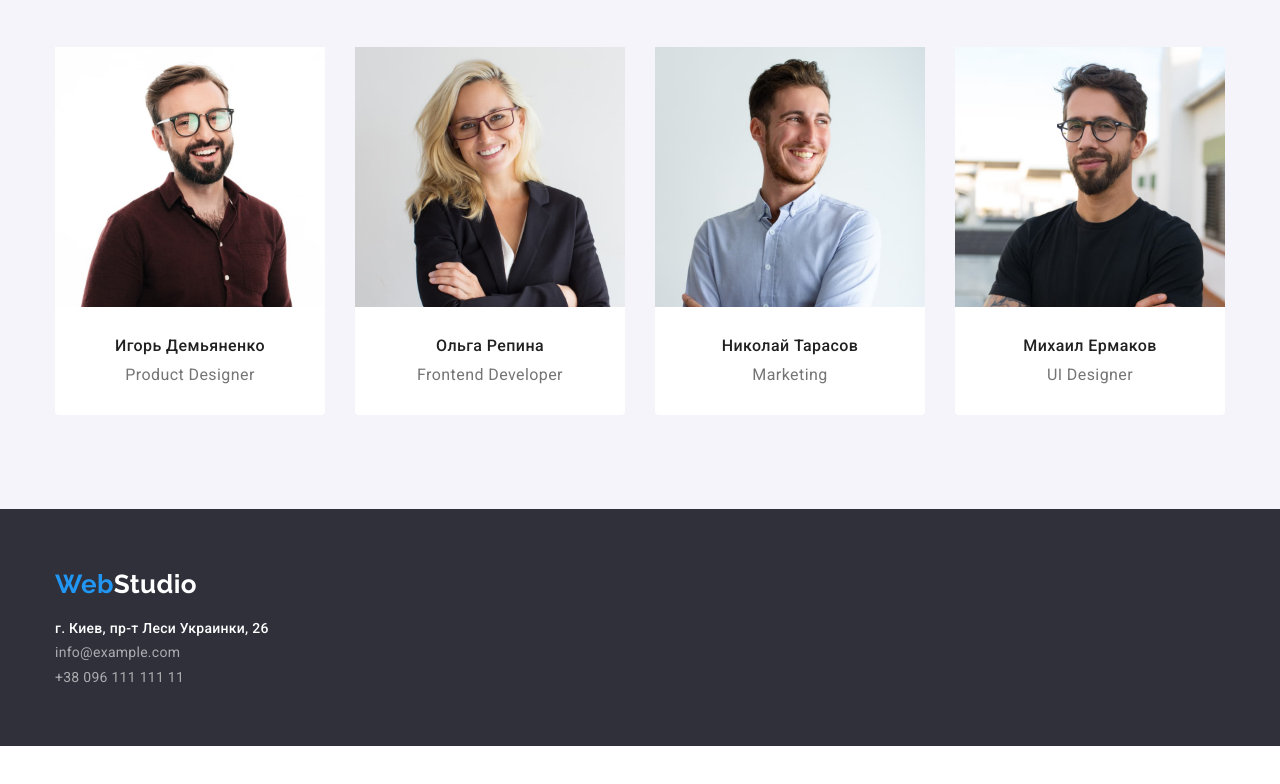
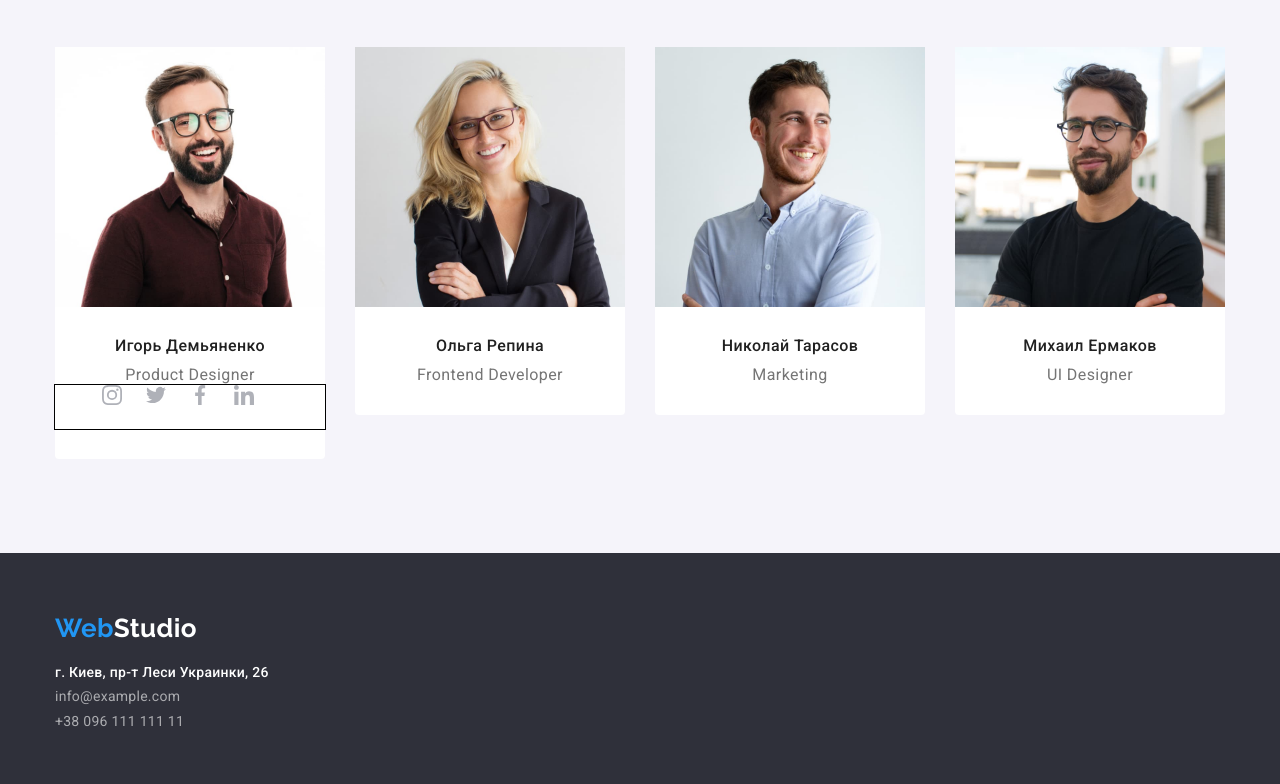
Before and after one commit to JulieJud/goit-markup-hw-04, a plain HTML site: page index.html in a window 1280 px wide. Shown: the part 1585-2369 px from the top of the page. Before the commit the page ends 2331 px from the top, so only its background shows below. Drawn offline with nearby package versions, Linux system fonts and the light colour scheme.

Commit message:
soc seti

```diff
--- a/css/common.css
+++ b/css/common.css
@@ -19,6 +19,7 @@ html {
   --card-set-gap: 30px;
   --header-border: rgba(236, 236, 236, 1);
   --card-border: rgba(238, 238, 238, 1);
+  --social-icon: rgba(175, 177, 184, 1);
 }
 
 body {
--- a/css/main.css
+++ b/css/main.css
@@ -205,6 +205,41 @@
   width: 370px;
 }
 
+/*social links section */
+.action {
+  display: flex;
+  justify-content: center;
+  align-items: center;
+  margin: 0;
+  padding: 0;
+  outline: 1px solid black;
+  list-style: none;
+}
+
+.action .icon {
+  display: block;
+  border-radius: 54%;
+  width: 44px;
+  height: 44px;
+  padding: 0;
+  border: none;
+  background-color: var(--primary-bg-color);
+}
+
+.action .icon:hover {
+  background-color: var(--accent-color);
+}
+
+.social {
+  width: 20px;
+  height: 20px;
+  fill: var(--social-icon);
+}
+
+.social:hover {
+  fill: var(--primary-bg-color);
+}
+
 /* цвет основной текста  #212121*/
 /* цвет вторичный текста #757575*
 /* белый*color: #FFFFFF */
--- a/index.html
+++ b/index.html
@@ -123,6 +123,40 @@
                 <div class="title-card">
                 <h3 class="title name">Игорь Демьяненко</h3>
                 <p class="position">Product Designer</p>
+                <ul class="action">
+                    <li>
+                        <a href="" class="icon">
+                            <svg class="social">
+                                <use href="./images/symbol-def.svg#icon-instagram-2-1"></use>
+                            </svg>
+
+                        </a>
+                    </li>
+                    <li>
+                        <a href="" class="icon">
+                            <svg class="social">
+                                <use href="./images/symbol-def.svg#icon-twitter-1-1"></use>
+                            </svg>
+
+                     </a>
+                    </li>
+                    <li>
+                        <a href="" class="icon">
+                            <svg class="social">
+                                <use href="./images/symbol-def.svg#icon-facebook-1-1"></use>
+                            </svg>
+
+                        </a>
+                    </li>
+                    <li>
+                        <a href="" class="icon">
+                            <svg class="social">
+                                <use href="./images/symbol-def.svg#icon-linkedin-1-1"></use>
+                            </svg>
+
+                        </a>
+                    </li>
+                </ul>
                 </div>
 
             </li>
```
Also changed, not shown: images/symbol-def.svg (added), images/symbol-defs.svg (deleted).
